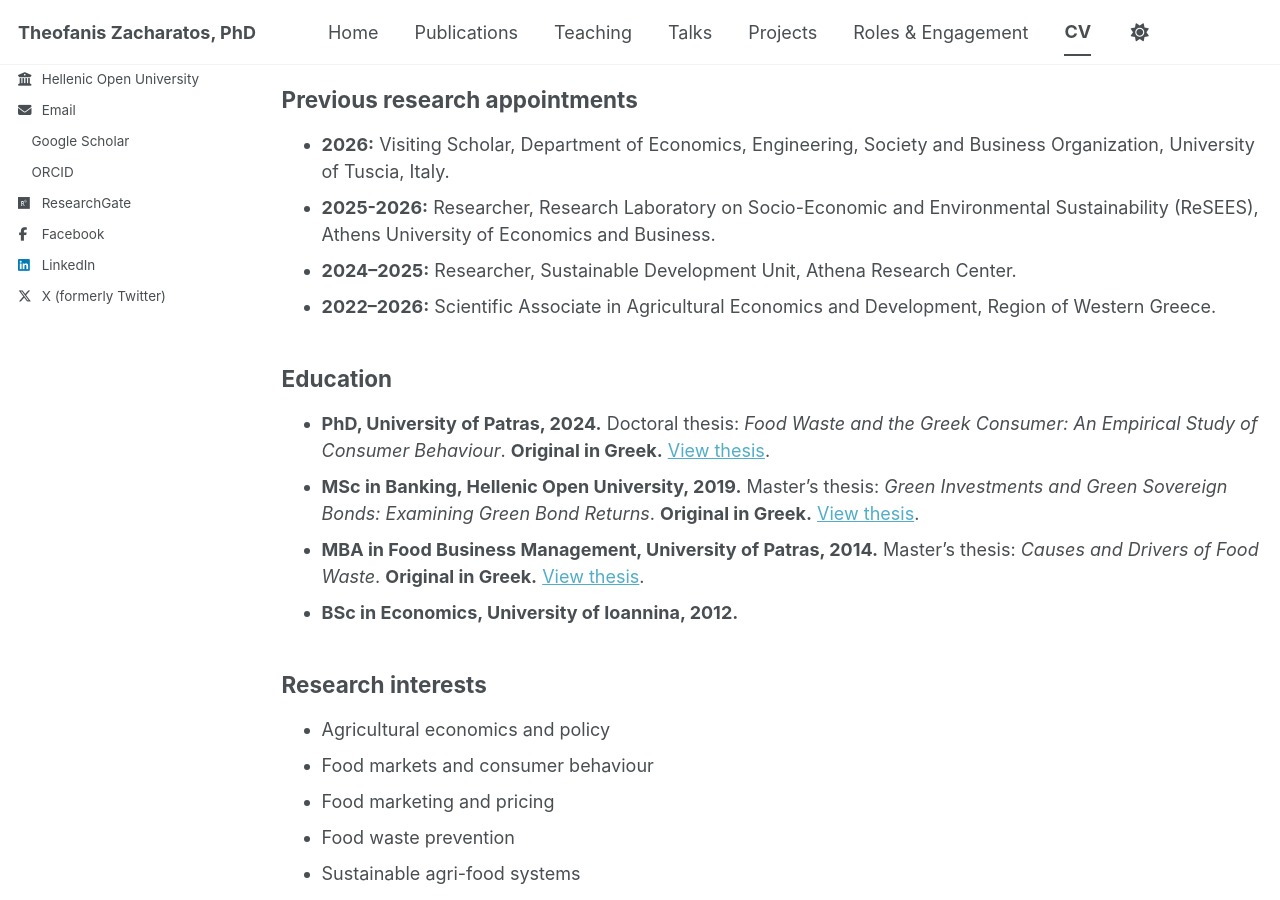
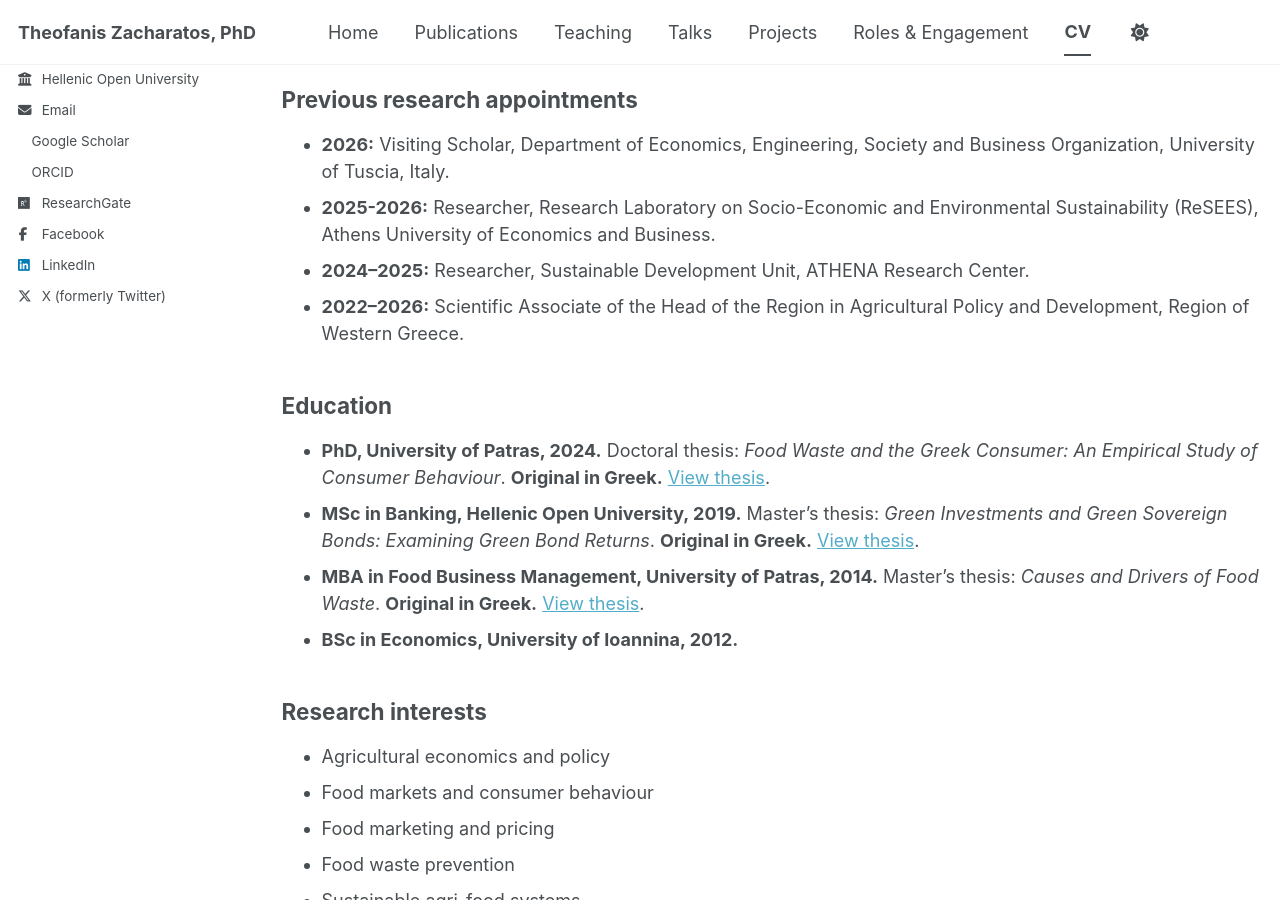
Before and after one commit to TheofanisZacharatos/theofaniszacharatos.github.io, a Jekyll site: the page built from _pages/cv.md, in a window 1280 px wide and 900 px high, scrolled down 451 px. Built offline with Jekyll 4.4.1, drawn with Linux system fonts in a browser that asks for light colours; a style sheet for code colours, icons or effects is not loaded.

Commit message:
Update cv.md

```diff
--- a/_pages/cv.md
+++ b/_pages/cv.md
@@ -21,8 +21,8 @@ I am an economist and researcher working on agricultural economics, food markets
 
 - **2026:** Visiting Scholar, Department of Economics, Engineering, Society and Business Organization, University of Tuscia, Italy.
 - **2025-2026:** Researcher, Research Laboratory on Socio-Economic and Environmental Sustainability (ReSEES), Athens University of Economics and Business.
-- **2024–2025:** Researcher, Sustainable Development Unit, Athena Research Center.
-- **2022–2026:** Scientific Associate in Agricultural Economics and Development, Region of Western Greece.
+- **2024–2025:** Researcher, Sustainable Development Unit, ATHENA Research Center.
+- **2022–2026:** Scientific Associate of the Head of the Region in Agricultural Policy and Development, Region of Western Greece.
 
 ## Education
 
```
